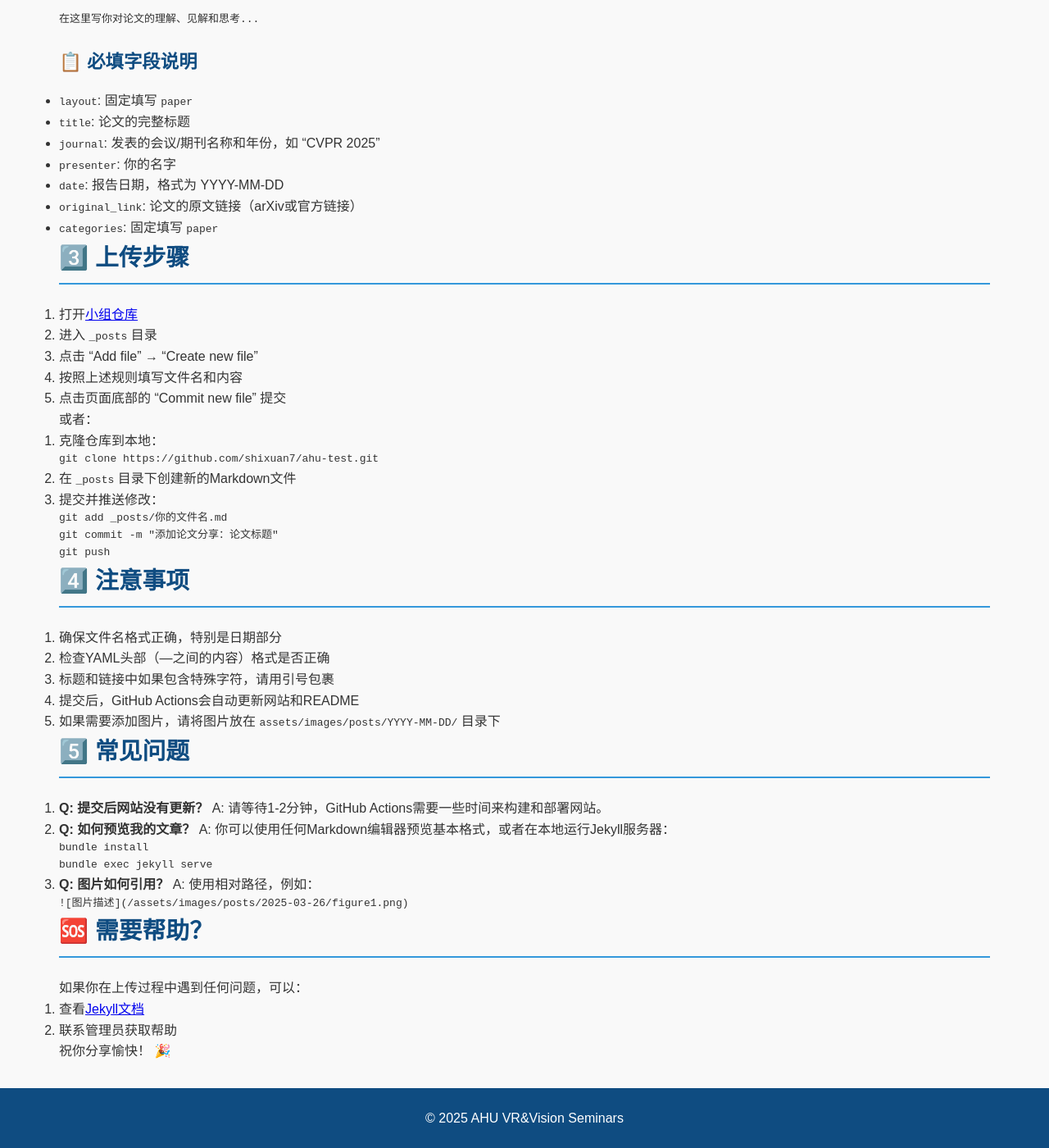
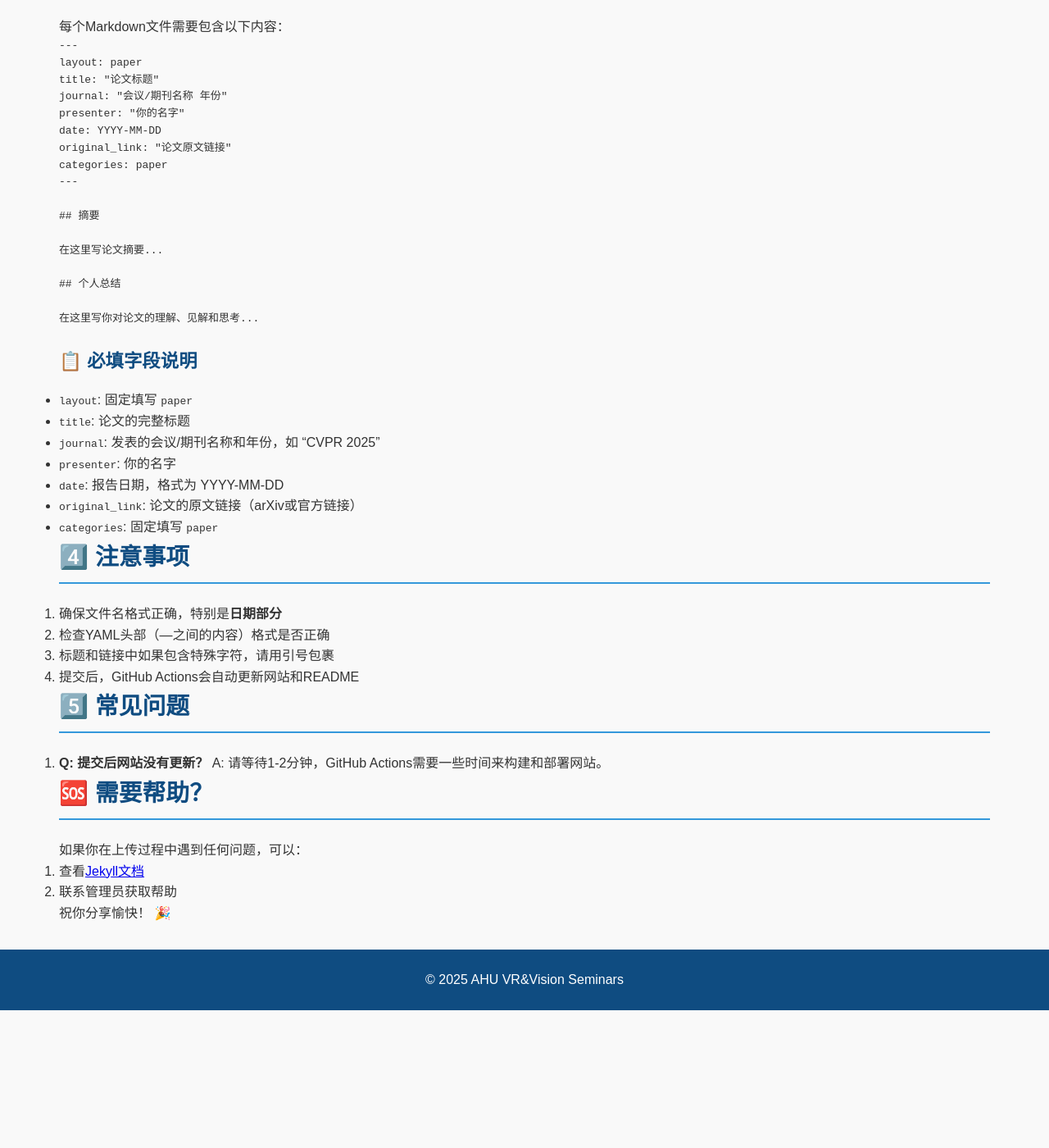
Before and after one commit to shixuan7/ahu-test, a Jekyll site: the page built from docs/upload-guide.md, in a window 1280 px wide and 1400 px high, scrolled down 854 px. Shown: the whole window at 82% size. Built offline with Jekyll 4.4.1, drawn with Linux system fonts in a browser that asks for light colours; after the commit the page ends 2086 px from its top, so only the background shows below that; some of the changed text lies outside the part shown.

Commit message:
feat init project

````diff
--- a/docs/upload-guide.md
+++ b/docs/upload-guide.md
@@ -52,53 +64,20 @@ categories: paper
 - `original_link`: 论文的原文链接（arXiv或官方链接）
 - `categories`: 固定填写 `paper`
 
-## 3️⃣ 上传步骤
 
-1. 打开[小组仓库](https://github.com/shixuan7/ahu-test)
-2. 进入 `_posts` 目录
-3. 点击 "Add file" → "Create new file"
-4. 按照上述规则填写文件名和内容
-5. 点击页面底部的 "Commit new file" 提交
-
-或者：
-
-1. 克隆仓库到本地：
-   ```bash
-   git clone https://github.com/shixuan7/ahu-test.git
-   ```
-2. 在 `_posts` 目录下创建新的Markdown文件
-3. 提交并推送修改：
-   ```bash
-   git add _posts/你的文件名.md
-   git commit -m "添加论文分享：论文标题"
-   git push
-   ```
 
 ## 4️⃣ 注意事项
 
-1. 确保文件名格式正确，特别是日期部分
+1. 确保文件名格式正确，特别是**日期部分**
 2. 检查YAML头部（---之间的内容）格式是否正确
 3. 标题和链接中如果包含特殊字符，请用引号包裹
 4. 提交后，GitHub Actions会自动更新网站和README
-5. 如果需要添加图片，请将图片放在 `assets/images/posts/YYYY-MM-DD/` 目录下
 
 ## 5️⃣ 常见问题
 
 1. **Q: 提交后网站没有更新？**
    A: 请等待1-2分钟，GitHub Actions需要一些时间来构建和部署网站。
 
-2. **Q: 如何预览我的文章？**
-   A: 你可以使用任何Markdown编辑器预览基本格式，或者在本地运行Jekyll服务器：
-   ```bash
-   bundle install
-   bundle exec jekyll serve
-   ```
-
-3. **Q: 图片如何引用？**
-   A: 使用相对路径，例如：
-   ```markdown
-   ![图片描述](/assets/images/posts/2025-03-26/figure1.png)
-   ```
 
 ## 🆘 需要帮助？
 
````
Also changed, not shown: other parts of docs/upload-guide.md (+16 -4 lines).
